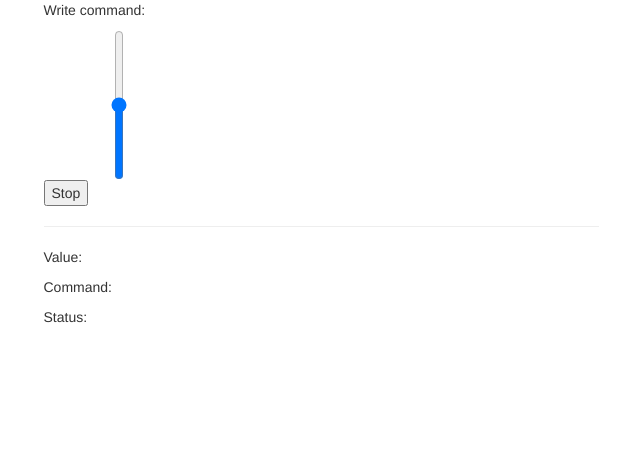
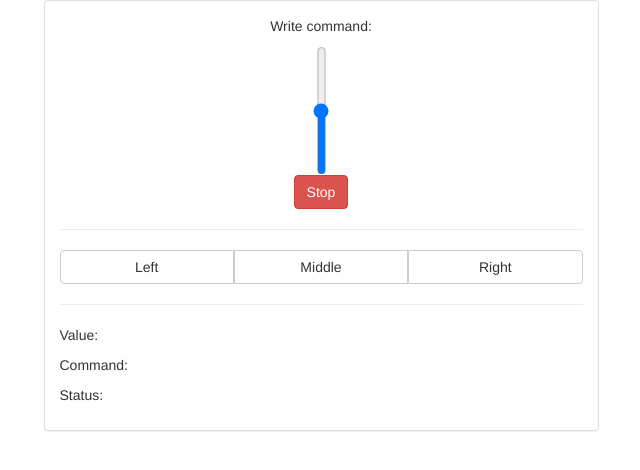
Before and after one commit to vasyl-khomko/UGV-control-server, a website: page index.html in a window 1280 px wide. Shown: the whole page, without its empty margins (319-959 px from the left). Drawn offline with nearby package versions, Linux system fonts and the light colour scheme.

Commit message:
Add left, right direction

```diff
--- a/index.html
+++ b/index.html
@@ -7,10 +7,7 @@
   <link rel="stylesheet" href="https://maxcdn.bootstrapcdn.com/bootstrap/3.3.7/css/bootstrap.min.css" integrity="sha384-BVYiiSIFeK1dGmJRAkycuHAHRg32OmUcww7on3RYdg4Va+PmSTsz/K68vbdEjh4u" crossorigin="anonymous">
   <style>
     #command-input {
-      width: 150px;
-      height: 150px;
-      transform: rotate(270deg);
-      border: 5px solid red;
+      -webkit-appearance: slider-vertical
   }
   </style>
   <script>
@@ -39,20 +36,65 @@
       document.getElementById("command-value").innerHTML = value;
       document.getElementById("command-result").innerHTML = JSON.stringify(command);
     }
+
+    function sendDirectionCommand(type) {
+      var command = {};
+      if (type == 1 ) {
+        command.type = 3;
+        command.value = 15;
+      } else if (type == -1) {
+        command.type = 4;
+        command.value = 15;
+      } else {
+        command.type = 3;
+        command.value = 0;
+      }
+
+      var xhttp = new XMLHttpRequest();
+      xhttp.onreadystatechange = function() {
+        if (xhttp.readyState == 4 && xhttp.status == 200) {
+          document.getElementById("status").innerHTML = xhttp.responseText;
+        }
+      };
+      xhttp.open("POST", "set-command", true);
+      xhttp.setRequestHeader("Content-type", "application/json");
+      xhttp.send(JSON.stringify(command));
+      console.log("command: " + JSON.stringify(command))
+      document.getElementById("command-value").innerHTML = type;
+      document.getElementById("command-result").innerHTML = JSON.stringify(command);
+    }
   </script>
 </head>
 <body>
   <div class="container">
     <div class="row">
       <div class="col-md-6 col-sm-6 col-md-offset-3 col-sm-offset-3">
+        <div class="panel panel-default">
+          <div class="panel-body">
+            <div class="text-center">
               <p>Write command: </p>
-        <input name="command-input" id="command-input" type="range" min="-16" max="16" step="1" oninput="sendCommand()">
-        <button onclick="document.getElementById('command-input').value = 50; sendCommand();">Stop</button>
+              <input id="command-input" type="range" min="-15" max="15" step="1" oninput="sendCommand()">
+              <button class="btn btn-danger" onclick="document.getElementById('command-input').value = 0; sendCommand();">Stop</button>
+              <hr>
+              <div class="btn-group btn-group-justified" role="group" aria-label="...">
+                <div class="btn-group" role="group">
+                  <button type="button" class="btn btn-default" onclick="sendDirectionCommand(-1);">Left</button>
+                </div>
+                <div class="btn-group" role="group">
+                  <button type="button" class="btn btn-default" onclick="sendDirectionCommand(0);">Middle</button>
+                </div>
+                <div class="btn-group" role="group">
+                  <button type="button" class="btn btn-default" onclick="sendDirectionCommand(1);">Right</button>
+                </div>
+              </div>
+            </div>
             <hr>
             <p>Value: <span id="command-value"></span></p>
             <p>Command: <span id="command-result"></span></p>
             <p>Status: <span id="status"></span></p>
-        <div>
+          </div>
+        </div>
+      </div>
     </div>
 </div>
 </body>
```
Also changed, not shown: server.js (+10 -4 lines). Lines whose indentation alone changed are shown as unchanged.
